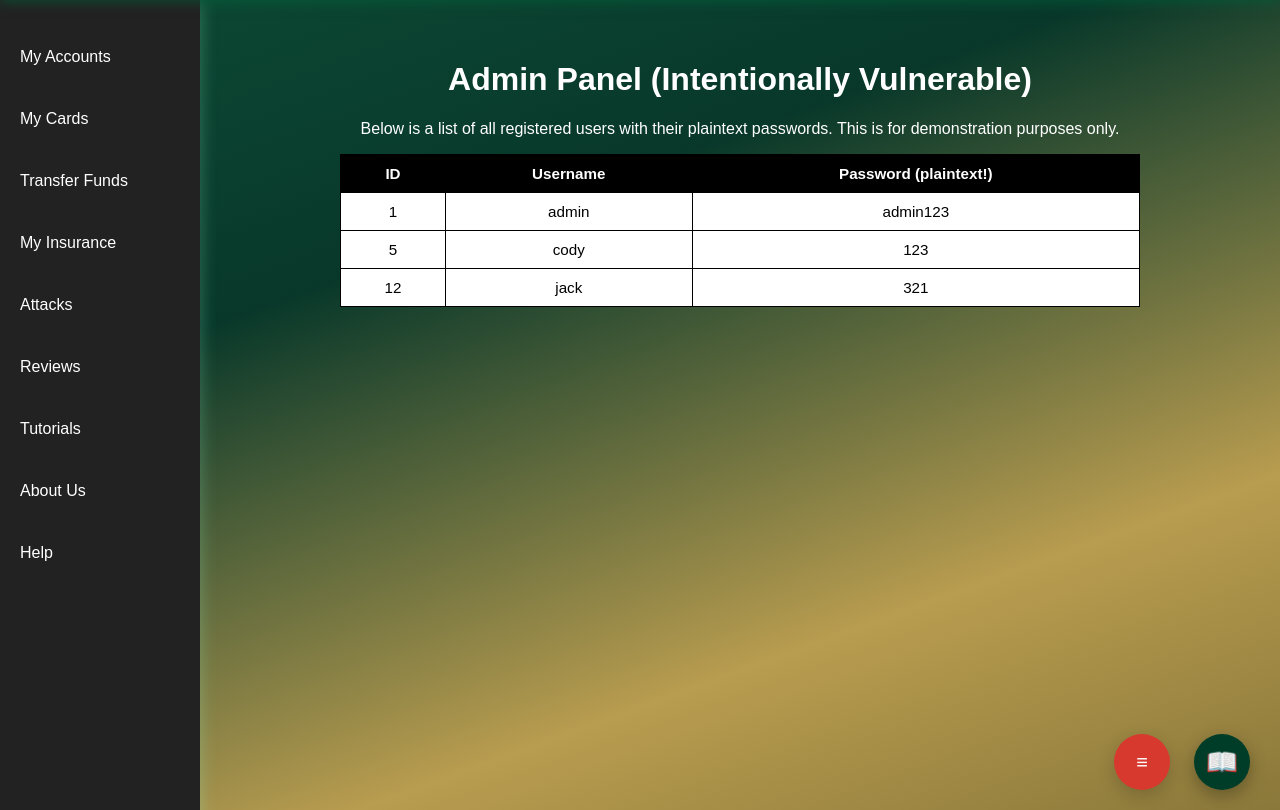
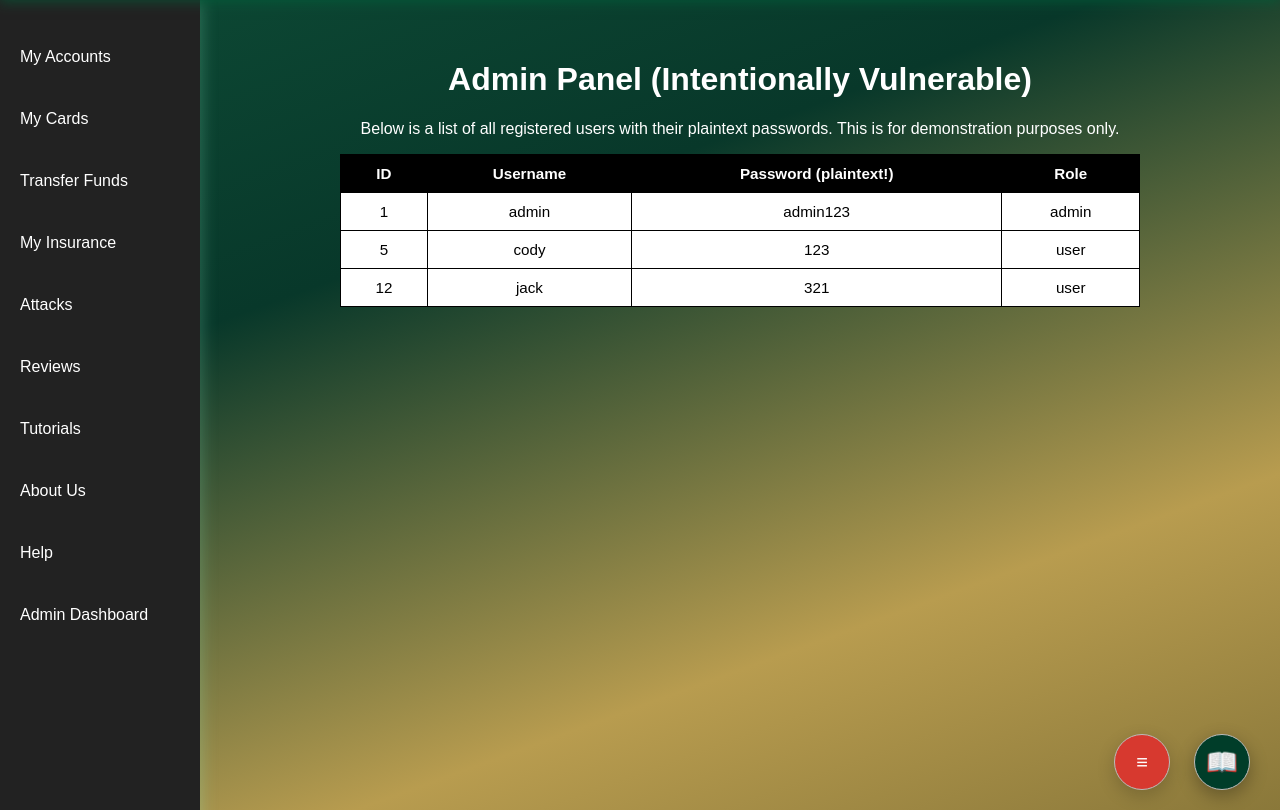
Before and after one commit to NZShroomy/Vulnerable-Web-app, a Flask app: page /admin in a window 1280 px wide. Shown: the part 70-880 px from the top of the page. Run offline with Flask 3, Linux system fonts and the light colour scheme; a user stored in the database is signed in; data comes from the database, SQL or seed files in the repository; both versions use the stored data as it was after the commit.

Commit message:
final fixes
Small final tweaks for submission

```diff
--- a/CreateDB.py
+++ b/CreateDB.py
@@ -10,12 +10,20 @@ def create_tables():
         CREATE TABLE IF NOT EXISTS users (
             id INTEGER PRIMARY KEY AUTOINCREMENT,
             username TEXT UNIQUE NOT NULL,
-            password TEXT NOT NULL
+            password TEXT NOT NULL,
+            role TEXT NOT NULL DEFAULT 'user'  -- default role is 'user'
         );
     """)
 
+    # Insert a default admin user if not exists
+    cursor.execute("""
+        INSERT OR IGNORE INTO users (username, password, role)
+        VALUES ('admin', 'admin123', 'admin');
+    """
+)
     conn.commit()
     conn.close()
+    print("Tables created successfully!")
 
 if __name__ == "__main__":
     create_tables()
--- a/app.py
+++ b/app.py
@@ -29,7 +29,8 @@ app.register_blueprint(transfer_bp)
 # Make session data available in all templates
 @app.context_processor
 def add_user_to_templates():
-    return {'current_user': session.get('username')}
+    return {'current_user': session.get('username'),
+            'current_user_role': session.get('role')}  # Add user role to template context
 
 @app.route('/')
 def splash():
@@ -110,7 +111,7 @@ def admin_page():
     conn = sqlite3.connect(DB_NAME)
     cursor = conn.cursor()
 
-    cursor.execute("SELECT id, username, password FROM users")
+    cursor.execute("SELECT id, username, password, role FROM users")
     rows = cursor.fetchall()
 
     conn.close()
--- a/login.py
+++ b/login.py
@@ -22,7 +22,7 @@ def login():
 
         if user:
             session['username'] = username                      # Weak session state
-            session['session_id'] = 12345
+            session['role'] = user[3]                             # Store user role in session
             session['auth_level'] = user[0]
             flash("Login successful", "success")
             return redirect(url_for('homepage'))
--- a/static/attackbutton.css
+++ b/static/attackbutton.css
@@ -9,6 +9,7 @@
     align-items: center;
     /* main button sits at right, menu expands left */
     flex-direction: row;
+
 }
 
 .fab-menu {
@@ -46,6 +47,7 @@
     align-items: center;
     justify-content: center;
     box-shadow: 0 6px 18px rgba(0,0,0,0.18);
+    border: #bbbbbb solid 1px;
 }
 
 .fab-main:hover {
--- a/static/tutorialbutton.css
+++ b/static/tutorialbutton.css
@@ -20,6 +20,7 @@
     justify-content: center;
     align-items: center;
     line-height: 0;
+    border: #bbbbbb solid 1px;
 }
 
 .fab-toggle:hover {
--- a/templates/Adminpage.html
+++ b/templates/Adminpage.html
@@ -14,6 +14,7 @@
                     <th>ID</th>
                     <th>Username</th>
                     <th>Password (plaintext!)</th>
+                    <th>Role</th>
                 </tr>
             </thead>
             <tbody>
@@ -22,6 +23,7 @@
                     <td>{{ row[0] }}</td>
                     <td>{{ row[1] }}</td>
                     <td>{{ row[2] }}</td>
+                    <td>{{ row[3] }}</td>
                 </tr>
                 {% endfor %}
             </tbody>
--- a/templates/Base.html
+++ b/templates/Base.html
@@ -31,17 +31,18 @@
       </div>
 
       <div class="header-account">
+    {% if current_user %}
         <div class="header-account-link">
-          {% if current_user %}
             Kia Ora, {{ current_user }}
         </div>
-
         <div class="header-dropdown">
             <a href="{{ url_for('settings') }}">⚙ Settings</a>
             <a href="{{ url_for('login_bp.logout') }}">꩜ Logout</a>
         </div>
     {% else %}
+        <div class="header-account-link">
             <a href="{{ url_for('login_bp.login') }}">꩜ Login</a>
+        </div>
     {% endif %}
 </div>
       {% endblock %}
@@ -64,7 +65,10 @@
             <li><a href="#Tutorials" id="sidebarTutorials">Tutorials</a></li>
             <li><a href="{{ url_for('aboutus') }}">About Us</a></li>
             <li><a href="{{ url_for('help') }}">Help</a></li>
-
+            <!-- admin sidebar additions-->
+            {% if current_user_role == 'admin' %}
+            <li><a href="{{ url_for('admin_page') }}">Admin Dashboard</a></li>
+            {% endif %}
         {% else %}
             <!-- PUBLIC (NOT LOGGED IN) SIDEBAR -->
             <li><a href="{{ url_for('features') }}">App Features</a></li>
```
Also changed, not shown: static/Login.css (+20 -3 lines), templates/Forgotpassword.html (+7 -0 lines), templates/Login.html (+11 -16 lines), templates/Signup.html (+12 -3 lines), static/signup.css (deleted), users.db. Lines whose indentation alone changed are shown as unchanged.
